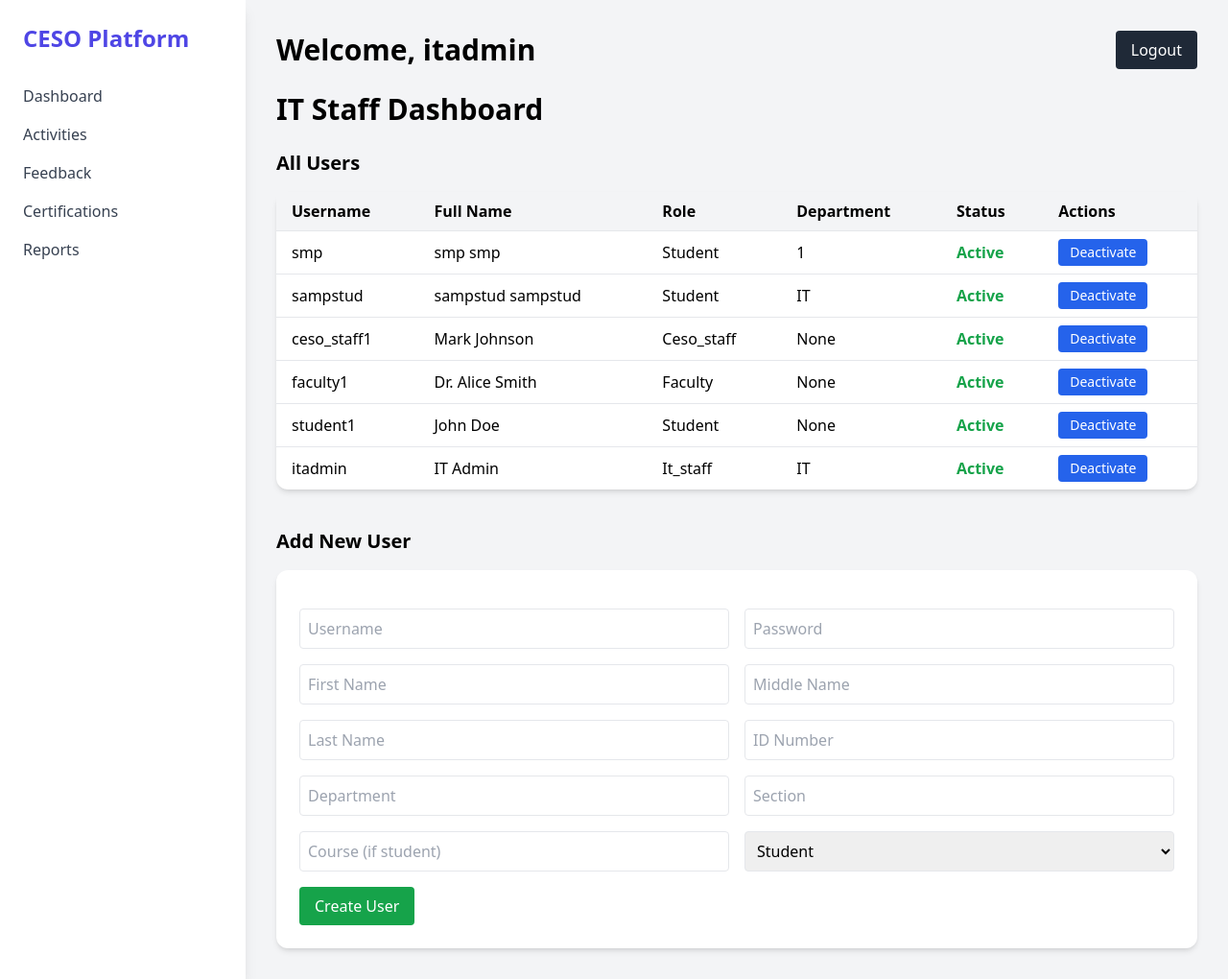
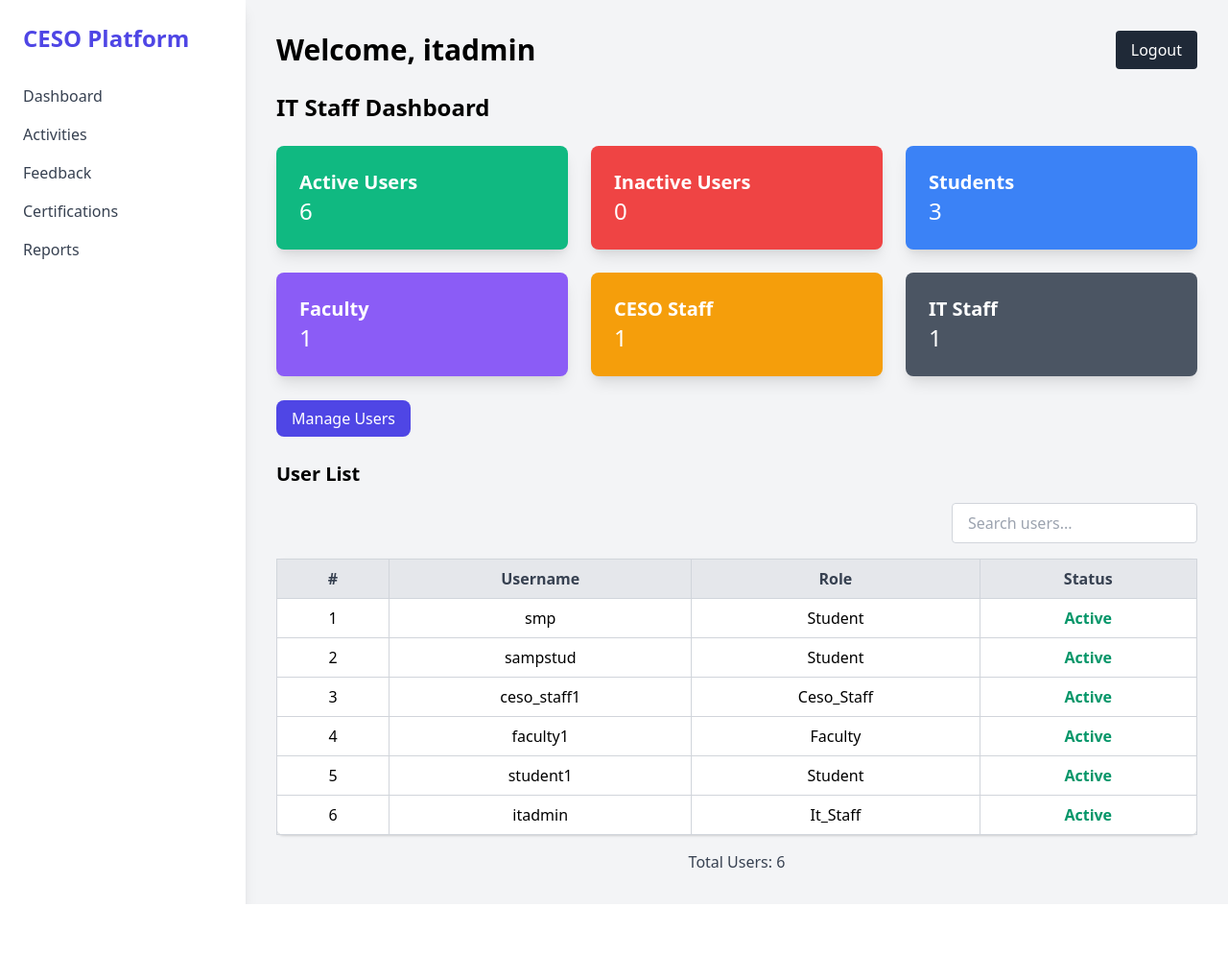
Before and after one commit to mareli09/ditv2, a Django app: page /dashboard/it/ in a window 1280 px wide. Shown: the whole page at 96% size. After the commit the page ends 942 px from the top, so only its background shows below. Run offline with Django 5.2, Linux system fonts and the light colour scheme; a user stored in the database is signed in; data comes from the database, SQL or seed files in the repository; both versions use the stored data as it was after the commit; some libraries are stand-ins or nearby versions.

Commit message:
improve dashboard, working manage user button, manage user page with function. Plus logs and edit user that is still under progress.

```diff
--- a/community_extension/templates/dashboard/dashboard_base.html
+++ b/community_extension/templates/dashboard/dashboard_base.html
@@ -3,7 +3,7 @@
 <head>
     <meta charset="UTF-8">
     <title>{% block title %}Dashboard{% endblock %}</title>
-    <script src="https://cdn.tailwindcss.com"></script>
+    <link href="https://cdn.jsdelivr.net/npm/tailwindcss@2.2.19/dist/tailwind.min.css" rel="stylesheet">
 </head>
 <body class="bg-gray-100 min-h-screen flex">
 
--- a/community_extension/templates/dashboard/it_dashboard.html
+++ b/community_extension/templates/dashboard/it_dashboard.html
@@ -1,81 +1,123 @@
-{% extends 'dashboard/dashboard_base.html' %}
+{% extends "dashboard/dashboard_base.html" %}
 {% load static %}
-
-{% block title %}IT Dashboard{% endblock %}
-
 {% block content %}
 <div class="flex justify-between items-center mb-6">
     <h1 class="text-3xl font-semibold">Welcome, {{ user.username }}</h1>
     <form action="{% url 'logout' %}" method="post">
         {% csrf_token %}
-        <button type="submit" class="block text-white bg-gray-800 hover:bg-black px-4 py-2 rounded w-full text-left">
+        <button type="submit" class="text-white bg-gray-800 hover:bg-black px-4 py-2 rounded">
             Logout
         </button>
     </form>
 </div>
-<h1 class="text-3xl font-semibold mb-6">IT Staff Dashboard</h1>
 
-<!-- User List -->
-<h2 class="text-xl font-bold mb-4">All Users</h2>
-<table class="min-w-full bg-white rounded-xl shadow-md mb-10">
-    <thead class="bg-gray-100">
+<div class="container mt-5">
+    <h2 class="text-2xl font-bold mb-6">IT Staff Dashboard</h2>
+
+    <!-- Summary Cards -->
+    <div class="grid grid-cols-1 sm:grid-cols-2 md:grid-cols-3 lg:grid-cols-3 gap-6">
+        <div class="bg-green-500 text-white p-6 rounded-lg shadow-lg">
+            <h5 class="text-xl font-semibold">Active Users</h5>
+            <p class="text-2xl">{{ active_users_count }}</p>
+        </div>
+        <div class="bg-red-500 text-white p-6 rounded-lg shadow-lg">
+            <h5 class="text-xl font-semibold">Inactive Users</h5>
+            <p class="text-2xl">{{ inactive_users_count }}</p>
+        </div>
+        <div class="bg-blue-500 text-white p-6 rounded-lg shadow-lg">
+            <h5 class="text-xl font-semibold">Students</h5>
+            <p class="text-2xl">{{ student_count }}</p>
+        </div>
+        <div class="bg-purple-500 text-white p-6 rounded-lg shadow-lg">
+            <h5 class="text-xl font-semibold">Faculty</h5>
+            <p class="text-2xl">{{ faculty_count }}</p>
+        </div>
+        <div class="bg-yellow-500 text-white p-6 rounded-lg shadow-lg">
+            <h5 class="text-xl font-semibold">CESO Staff</h5>
+            <p class="text-2xl">{{ ceso_count }}</p>
+        </div>
+        <div class="bg-gray-600 text-white p-6 rounded-lg shadow-lg">
+            <h5 class="text-xl font-semibold">IT Staff</h5>
+            <p class="text-2xl">{{ it_count }}</p>
+        </div>
+    </div>
+
+    <!-- Manage Users Button -->
+    <div class="mt-8">
+        <a href="{% url 'manage_users' %}" class="text-white bg-indigo-600 hover:bg-indigo-700 px-4 py-2 rounded-lg">
+            Manage Users
+        </a>
+    </div>
+
+    <!-- User List with Status -->
+    <h3 class="text-xl font-semibold mt-8 mb-4">User List</h3>
+    <div class="overflow-x-auto">
+        <div class="flex justify-end mb-4">
+            <input id="searchInput" type="text" placeholder="Search users..."
+                   class="border border-gray-300 rounded px-4 py-2 w-64 focus:outline-none focus:ring-2 focus:ring-indigo-500" />
+        </div>
+        <table id="userTable" class="min-w-full bg-white text-center border border-gray-300 rounded-lg shadow">
+            <thead class="bg-gray-200 text-gray-700">
                 <tr>
-            <th class="text-left px-4 py-2">Username</th>
-            <th class="text-left px-4 py-2">Full Name</th>
-            <th class="text-left px-4 py-2">Role</th>
-            <th class="text-left px-4 py-2">Department</th>
-            <th class="text-left px-4 py-2">Status</th>
-            <th class="text-left px-4 py-2">Actions</th>
+                    <th class="px-4 py-2 border border-gray-300 cursor-pointer" onclick="sortTable(0)">#</th>
+                    <th class="px-4 py-2 border border-gray-300 cursor-pointer" onclick="sortTable(1)">Username</th>
+                    <th class="px-4 py-2 border border-gray-300 cursor-pointer" onclick="sortTable(2)">Role</th>
+                    <th class="px-4 py-2 border border-gray-300 cursor-pointer" onclick="sortTable(3)">Status</th>
                 </tr>
             </thead>
-    <tbody>
-        {% for user in users %}
-        <tr class="border-t">
-            <td class="px-4 py-2">{{ user.username }}</td>
-            <td class="px-4 py-2">{{ user.first_name }} {{ user.last_name }}</td>
-            <td class="px-4 py-2 capitalize">{{ user.role }}</td>
-            <td class="px-4 py-2">{{ user.department }}</td>
-            <td class="px-4 py-2">
-                {% if user.is_active %}
+            <tbody id="userTableBody">
+                {% for u in users %}
+                <tr class="hover:bg-gray-100">
+                    <td class="px-4 py-2 border border-gray-300">{{ forloop.counter }}</td>
+                    <td class="px-4 py-2 border border-gray-300">{{ u.username }}</td>
+                    <td class="px-4 py-2 border border-gray-300">{{ u.role|title }}</td>
+                    <td class="px-4 py-2 border border-gray-300">
+                        {% if u.is_active %}
                             <span class="text-green-600 font-semibold">Active</span>
                         {% else %}
                             <span class="text-red-600 font-semibold">Inactive</span>
                         {% endif %}
                     </td>
-            <td class="px-4 py-2">
-                <form method="post" action="{% url 'toggle_user_status' user.id %}">
-                    {% csrf_token %}
-                    <button type="submit" class="px-3 py-1 text-sm rounded bg-blue-600 text-white hover:bg-blue-800">
-                        {% if user.is_active %}Deactivate{% else %}Activate{% endif %}
-                    </button>
-                </form>
-            </td>
+                </tr>
+                {% empty %}
+                <tr>
+                    <td colspan="4" class="px-4 py-4 border border-gray-300 text-gray-500">No users found.</td>
                 </tr>
                 {% endfor %}
             </tbody>
         </table>
 
-<!-- Add User Form -->
-<h2 class="text-xl font-bold mb-4">Add New User</h2>
-<form method="post" action="{% url 'add_user' %}" class="bg-white p-6 rounded-xl shadow-md space-y-4">
-    {% csrf_token %}
-    <div class="grid grid-cols-1 md:grid-cols-2 gap-4">
-        <input name="username" type="text" placeholder="Username" class="p-2 border rounded w-full" required>
-        <input name="password" type="password" placeholder="Password" class="p-2 border rounded w-full" required>
-        <input name="first_name" type="text" placeholder="First Name" class="p-2 border rounded w-full" required>
-        <input name="middle_name" type="text" placeholder="Middle Name" class="p-2 border rounded w-full">
-        <input name="last_name" type="text" placeholder="Last Name" class="p-2 border rounded w-full" required>
-        <input name="id_number" type="text" placeholder="ID Number" class="p-2 border rounded w-full" required>
-        <input name="department" type="text" placeholder="Department" class="p-2 border rounded w-full">
-        <input name="section" type="text" placeholder="Section" class="p-2 border rounded w-full">
-        <input name="course" type="text" placeholder="Course (if student)" class="p-2 border rounded w-full">
-        <select name="role" class="p-2 border rounded w-full">
-            <option value="student">Student</option>
-            <option value="faculty">Faculty</option>
-            <option value="admin">CESO Staff</option>
-            <option value="it_staff">IT Staff</option>
-        </select>
+        <!-- Total User Count -->
+        <div class="mt-4 text-center text-gray-700 font-medium">
+            Total Users: {{ users|length }}
         </div>
-    <button type="submit" class="mt-4 bg-green-600 text-white px-4 py-2 rounded hover:bg-green-800">Create User</button>
-</form>
+    </div>
+</div>
+<script>
+    // Search filter
+    document.getElementById('searchInput').addEventListener('keyup', function () {
+        let search = this.value.toLowerCase();
+        let rows = document.querySelectorAll('#userTable tbody tr');
+        rows.forEach(row => {
+            const text = row.innerText.toLowerCase();
+            row.style.display = text.includes(search) ? '' : 'none';
+        });
+    });
+
+    // Sorting function
+    function sortTable(columnIndex) {
+        const table = document.getElementById('userTable');
+        const rows = Array.from(table.rows).slice(1); // skip header
+        let sortedRows = rows.sort((a, b) => {
+            const aText = a.cells[columnIndex].innerText.trim().toLowerCase();
+            const bText = b.cells[columnIndex].innerText.trim().toLowerCase();
+            return aText.localeCompare(bText);
+        });
+
+        const tbody = table.querySelector('tbody');
+        tbody.innerHTML = '';
+        sortedRows.forEach(row => tbody.appendChild(row));
+    }
+</script>
+
 {% endblock %}
--- a/community_extension/urls.py
+++ b/community_extension/urls.py
@@ -1,7 +1,6 @@
 from django.urls import path
 from . import views
 from django.contrib.auth.views import LogoutView
-
 
 urlpatterns = [
     path('', views.home, name='home'),
@@ -32,13 +31,11 @@ urlpatterns = [
     #logoutview
     path('logout/', LogoutView.as_view(next_page='login'), name='logout'),
 
-    #itstaff
+    # IT Staff
     path('dashboard/it/', views.it_dashboard, name='it_dashboard'),
-
-    #urlpatterns
-    # IT staff management
+    path('dashboard/it/manage-users/', views.manage_users, name='manage_users'),
+    path('dashboard/it/add-user/', views.add_user, name='add_user'),
+    path('dashboard/it/edit-user/<int:user_id>/', views.edit_user, name='edit_user'),
+    path('dashboard/it/logs/', views.view_logs, name='view_logs'),
     path('dashboard/it/toggle-status/<int:user_id>/', views.toggle_user_status, name='toggle_user_status'),
-    path('dashboard/it/add-user/', views.add_user, name='add_user'),
-
-
 ]
--- a/community_extension/views.py
+++ b/community_extension/views.py
@@ -9,6 +9,9 @@ from django.http import HttpResponseRedirect
 #from django.contrib.auth.models import User
 from django.shortcuts import redirect, render
 from django.contrib import messages
+from django.db.models import Q
+from django.core.paginator import Paginator
+
 
 # Static pages
 def home(request):
@@ -122,16 +125,40 @@ def community_feedback(request, token):
     return render(request, 'community_feedback.html')
 
 # IT staff dashboard and management
+@login_required
 @user_passes_test(lambda u: u.is_authenticated and u.role == 'it_staff')
 def it_dashboard(request):
     users = CustomUser.objects.all().order_by('-created_at')
-    return render(request, 'dashboard/it_dashboard.html', {'users': users})
+
+    # Count users by role
+    active_users_count = users.filter(is_active=True).count()
+    inactive_users_count = users.filter(is_active=False).count()
+    student_count = users.filter(role='student').count()
+    faculty_count = users.filter(role='faculty').count()
+    ceso_count = users.filter(role='ceso_staff').count()
+    it_count = users.filter(role='it_staff').count()
+
+    return render(request, 'dashboard/it_dashboard.html', {
+        'active_users_count': active_users_count,
+        'inactive_users_count': inactive_users_count,
+        'student_count': student_count,
+        'faculty_count': faculty_count,
+        'ceso_count': ceso_count,
+        'it_count': it_count,
+        'users': users,
+    })
 
 @user_passes_test(lambda u: u.is_authenticated and u.role == 'it_staff')
 def toggle_user_status(request, user_id):
     user = get_object_or_404(CustomUser, id=user_id)
     user.is_active = not user.is_active
     user.save()
+     # Log the toggle
+    ActivityLog.objects.create(
+        actor=request.user,
+        action=f"Toggled user status for {user.username} to {'Active' if user.is_active else 'Inactive'}",
+        affected_user=user
+    )
     messages.success(request, f"{user.username}'s status updated to {'Active' if user.is_active else 'Inactive'}")
     return redirect('it_dashboard')
 
@@ -168,8 +195,77 @@ def add_user(request):
                 course=course,
                 is_active=(status == 'active'),
             )
+            # Log the creation
+            ActivityLog.objects.create(
+                actor=request.user,
+                action=f"Created user {user.username} ({user.role})",
+                affected_user=user
+            )
+
             messages.success(request, 'User account created successfully!')
 
         return redirect('it_dashboard')
 
     return render(request, 'add_user.html')
+
+
+#for edit_user
+
+@user_passes_test(lambda u: u.is_authenticated and u.role == 'it_staff')
+def edit_user(request, user_id):
+    user = get_object_or_404(CustomUser, id=user_id)
+
+    if request.method == 'POST':
+        user.username = request.POST.get('username')
+        user.email = request.POST.get('email')
+        user.role = request.POST.get('role')
+        user.status = request.POST.get('status')
+        user.id_number = request.POST.get('id_number')
+        user.first_name = request.POST.get('first_name')
+        user.middle_name = request.POST.get('middle_name')
+        user.last_name = request.POST.get('last_name')
+        user.department = request.POST.get('department')
+        user.section = request.POST.get('section')
+        user.course = request.POST.get('course')
+        user.is_active = (user.status == 'active')
+
+        user.save()
+
+        ActivityLog.objects.create(
+            actor=request.user,
+            action=f"Edited user {user.username}",
+            affected_user=user
+        )
+        messages.success(request, 'User updated successfully!')
+        return redirect('manage_users')
+
+    return render(request, 'edit_user.html', {'user': user})
+
+#for logs
+@user_passes_test(lambda u: u.is_authenticated and u.role == 'it_staff')
+def view_logs(request):
+    logs = ActivityLog.objects.all().order_by('-timestamp')
+    return render(request, 'dashboard/it_logs.html', {'logs': logs})
+
+def manage_users(request):
+    search = request.GET.get('search', '')
+    role = request.GET.get('role', '')
+    status = request.GET.get('status', '')
+
+    users = CustomUser.objects.all()
+
+    if search:
+        users = users.filter(username__icontains=search)
+    if role:
+        users = users.filter(role=role)
+    if status:
+        users = users.filter(status=status)
+
+    paginator = Paginator(users, 10)  # 10 users per page
+    page_number = request.GET.get('page')
+    page_obj = paginator.get_page(page_number)
+
+    return render(request, 'dashboard/manage_users.html', {
+        'users': page_obj,
+        'page_obj': page_obj
+    })
```
Also changed, not shown: community_extension/templates/dashboard/add_user.html (added, +82 -0 lines), community_extension/templates/dashboard/edit_user.html (added, +80 -0 lines), community_extension/templates/dashboard/it_logs.html (added, +29 -0 lines), community_extension/templates/dashboard/manage_users.html (added, +86 -0 lines), db.sqlite3. Lines whose indentation alone changed are shown as unchanged.
